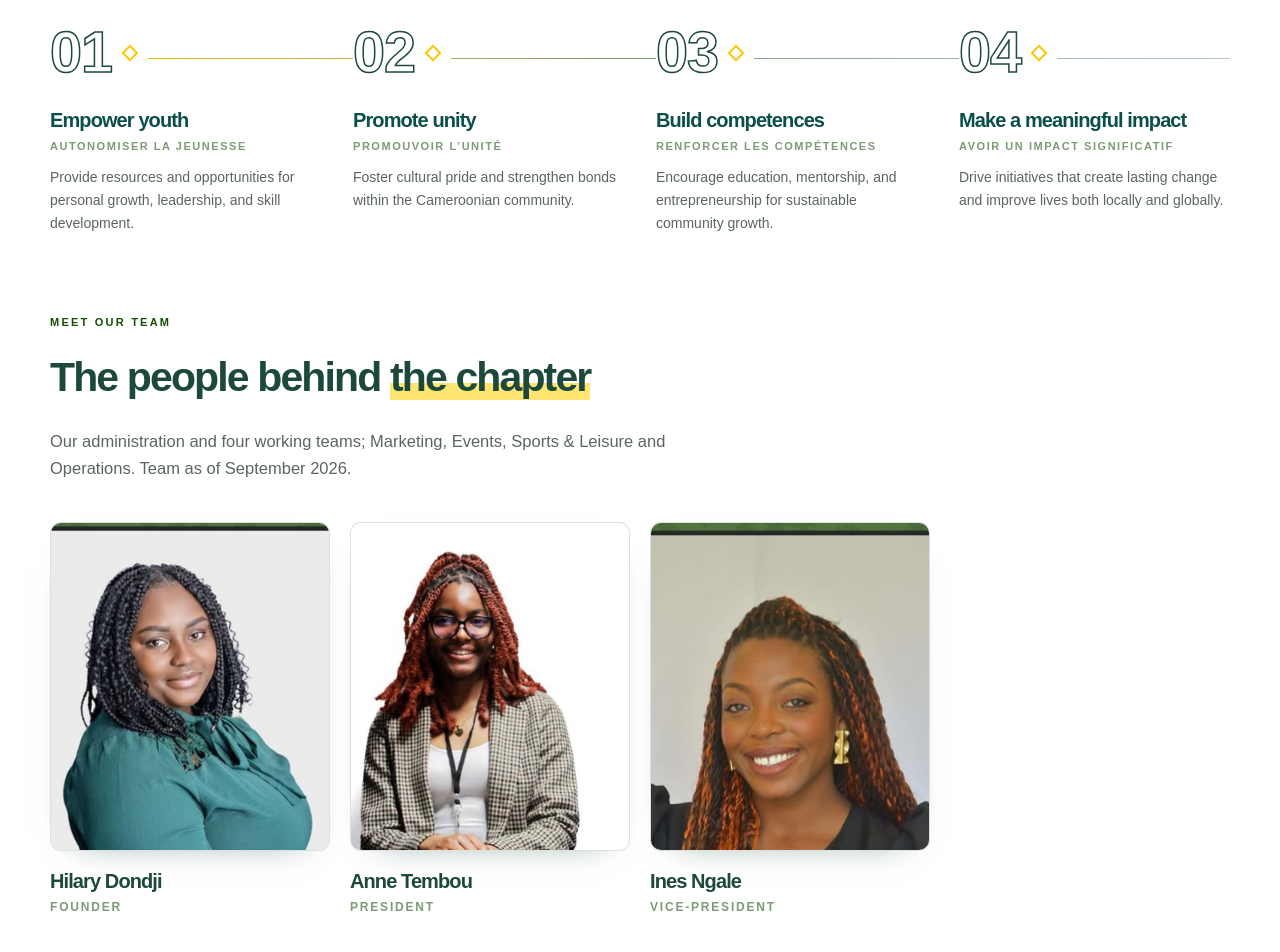
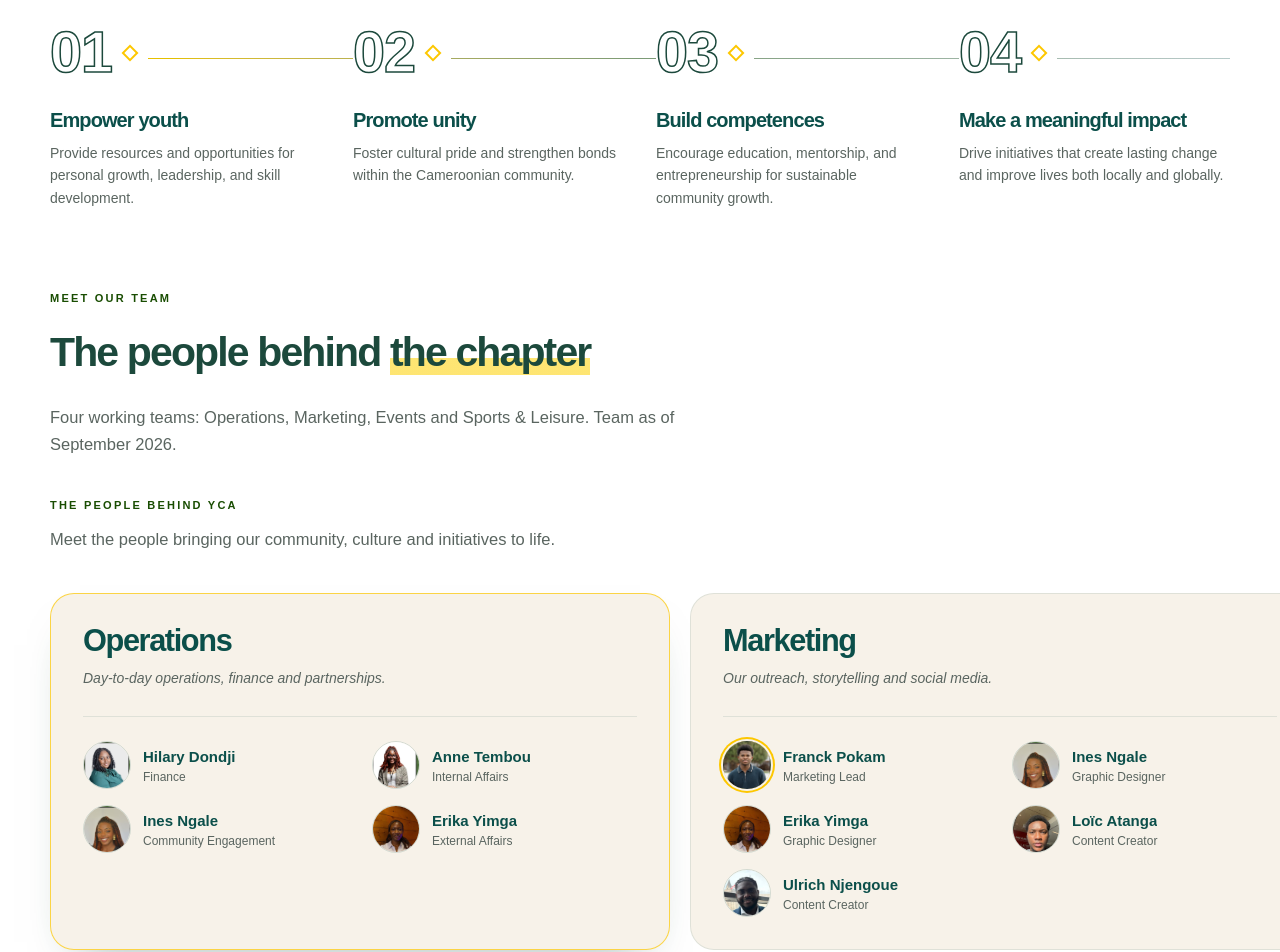
Before and after one commit to dzoibo/YCA-Website, a Next.js app: page / in a window 1280 px wide. Shown: the part 2920-3872 px from the top of the page. Built offline with nearby package versions, Linux system fonts and the light colour scheme.

Commit message:
fix: updaye team

```diff
--- a/components/LandingPage.tsx
+++ b/components/LandingPage.tsx
@@ -43,12 +43,16 @@ const photos = {
   euclide: "team-euclide.jpg",
   ivan: "team-ivan.jpg",
 } as const;
-const administration = [
-  [photos.hilary, "Hilary Dondji"],
-  [photos.anne, "Anne Tembou"],
-  [photos.ines, "Ines Ngale"],
-] as const;
 const departments = [
+  [
+    "operations",
+    [
+      [photos.hilary, "Hilary Dondji", false],
+      [photos.anne, "Anne Tembou", false],
+      [photos.ines, "Ines Ngale", false],
+      [photos.erika, "Erika Yimga", false],
+    ],
+  ],
   [
     "marketing",
     [
@@ -75,15 +79,6 @@ const departments = [
       [photos.ivan, "Ivan Dzoibo", true],
       [photos.fabiola, "Fabiola Maboga", false],
       [photos.euclide, "Euclide Wamba", false],
-    ],
-  ],
-  [
-    "operations",
-    [
-      [photos.hilary, "Hilary Dondji", false],
-      [photos.anne, "Anne Tembou", false],
-      [photos.ines, "Ines Ngale", false],
-      [photos.erika, "Erika Yimga", false],
     ],
   ],
 ] as const;
@@ -809,16 +804,11 @@ function About() {
           </div>
         </Reveal>
         <div className="mt-24">
-          <Reveal className="flex flex-col gap-3 sm:flex-row sm:items-end sm:justify-between">
-            <div>
-              <p className="eyebrow">{t.about.goalsEyebrow}</p>
-              <h3 className="font-display mt-4 text-[clamp(1.8rem,2.8vw,2.3rem)] font-extrabold leading-[1.1]">
-                <Title parts={t.about.goalsTitle} />
-              </h3>
-            </div>
-            <p className="font-display text-lg italic text-[#7c9b76]">
-              {t.about.goalsTagline}
-            </p>
+          <Reveal>
+            <p className="eyebrow">{t.about.goalsEyebrow}</p>
+            <h3 className="font-display mt-4 text-[clamp(1.8rem,2.8vw,2.3rem)] font-extrabold leading-[1.1]">
+              <Title parts={t.about.goalsTitle} />
+            </h3>
           </Reveal>
           <div className="relative mt-10 sm:mt-12">
             <motion.div
@@ -830,7 +820,7 @@ function About() {
               className="absolute inset-x-0 top-[2.1rem] hidden h-px origin-left bg-linear-to-r from-yellow-400 via-[#7c9b76] to-teal-900/30 lg:block"
             />
             <ol className="grid gap-8 sm:grid-cols-2 sm:gap-10 lg:grid-cols-4 lg:gap-8">
-              {t.about.goals.map(([title, other, copy], i) => (
+              {t.about.goals.map(([title, copy], i) => (
                 <motion.li
                   key={i}
                   initial={reduce ? false : { opacity: 0, y: 24 }}
@@ -852,10 +842,7 @@ function About() {
                   <h4 className="font-display mt-4 text-xl font-bold text-teal-900 sm:mt-6">
                     {title}
                   </h4>
-                  <p className="mt-1 text-[11px] font-bold uppercase tracking-[.14em] text-[#7c9b76]">
-                    {other}
-                  </p>
-                  <p className="mt-3 text-sm leading-relaxed text-[#5a6560]">
+                  <p className="mt-2 text-sm leading-relaxed text-[#5a6560]">
                     {copy}
                   </p>
                 </motion.li>
@@ -930,10 +917,7 @@ function TeamCarousel() {
             >
               <header className="flex items-start justify-between gap-4">
                 <div>
-                  <p className="text-[11px] font-bold uppercase tracking-[.18em] text-[#7c9b76]">
-                    {t.team.teamLabel} {String(i + 1).padStart(2, "0")}
-                  </p>
-                  <h3 className="font-display mt-2 text-[clamp(1.6rem,2.4vw,2rem)] font-extrabold leading-none text-teal-900">
+                  <h3 className="font-display text-[clamp(1.6rem,2.4vw,2rem)] font-extrabold leading-none text-teal-900">
                     {department.name}
                   </h3>
                   <p className="mt-3 text-sm italic text-[#5a6560]">
@@ -1019,28 +1003,7 @@ function Team() {
             {t.team.intro}
           </p>
         </Reveal>
-        <div className="mt-10 grid gap-5 sm:grid-cols-2 lg:grid-cols-4">
-          {administration.map(([image, name], i) => (
-            <Reveal key={name} delay={i * 0.05}>
-              <article>
-                <div className="photo-card aspect-[.85]">
-                  <Image
-                    src={`/assets/${image}`}
-                    alt={name}
-                    width={500}
-                    height={600}
-                    className="size-full object-cover object-top"
-                  />
-                </div>
-                <h3 className="mt-4 font-display text-xl font-bold">{name}</h3>
-                <p className="mt-1 text-xs font-bold uppercase tracking-[.15em] text-[#7c9b76]">
-                  {t.team.adminRoles[i]}
-                </p>
-              </article>
-            </Reveal>
-          ))}
-        </div>
-        <Reveal className="mt-16">
+        <Reveal className="mt-10">
           <p className="eyebrow">{t.team.peopleEyebrow}</p>
           <p className="mt-3 max-w-xl text-[16.5px] leading-relaxed text-[#5a6560]">
             {t.team.peopleIntro}
--- a/components/i18n.tsx
+++ b/components/i18n.tsx
@@ -66,26 +66,21 @@ const en = {
     ],
     goalsEyebrow: "Our goals",
     goalsTitle: ["Together, we ", "grow stronger", "."],
-    goalsTagline: `Ensemble, on avance${nb}!`,
     goals: [
       [
         "Empower youth",
-        "Autonomiser la jeunesse",
         "Provide resources and opportunities for personal growth, leadership, and skill development.",
       ],
       [
         "Promote unity",
-        "Promouvoir l’unité",
         "Foster cultural pride and strengthen bonds within the Cameroonian community.",
       ],
       [
         "Build competences",
-        "Renforcer les compétences",
         "Encourage education, mentorship, and entrepreneurship for sustainable community growth.",
       ],
       [
         "Make a meaningful impact",
-        "Avoir un impact significatif",
         "Drive initiatives that create lasting change and improve lives both locally and globally.",
       ],
     ],
@@ -94,13 +89,11 @@ const en = {
     eyebrow: "Meet our team",
     title: ["The people behind ", "the chapter", ""],
     intro:
-      "Our administration and four working teams; Marketing, Events, Sports & Leisure and Operations. Team as of September 2026.",
-    adminRoles: ["Founder", "President", "Vice-President"],
+      "Four working teams: Operations, Marketing, Events and Sports & Leisure. Team as of September 2026.",
     peopleEyebrow: "The people behind YCA",
     peopleIntro:
       "Meet the people bringing our community, culture and initiatives to life.",
     carousel: "YCA working teams",
-    teamLabel: "Team",
     members: (n: number) => `${n} members`,
     previous: "Previous team",
     next: "Next team",
@@ -244,22 +237,22 @@ const en = {
     body: "Join us for a vibrant series of events designed to connect, inspire, and empower our community.",
     loopTitle: "Stay in the loop",
     loopBody:
-      "Dates and details are shared as they're confirmed — follow @ycaottawagatineau on Instagram or join the WhatsApp community.",
+      "Dates and details are shared as they're confirmed, follow @ycaottawagatineau on Instagram or join the WhatsApp community.",
     categories: {
       culture: "Community & Culture",
       sports: "Sports & Recreation",
       wellness: "Support & Wellness",
     },
     items: [
-      ["SEP", "Sport Saturday", "Samedi Sportif"],
+      ["SEP", "Sport Saturday", ""],
       ["OCT 02", "Concert: Ya Levis", "Ottawa"],
-      ["OCT", "Fall Activity", "Activité d’Automne"],
-      ["OCT", "Pink October", "Octobre Rose"],
-      ["NOV", "Men’s Movember", "Movember pour les hommes"],
+      ["OCT", "Fall Activity", ""],
+      ["OCT", "Pink October", ""],
+      ["NOV", "Men’s Movember", ""],
       ["NOV", "Dimanche Taro", ""],
-      ["NOV", "Winter Activity", "Activité d’Hiver"],
-      ["DEC", "Christmas Potluck", "Potluck de Noël"],
-      ["FEB", "Youth Gala", "Gala des Jeunes"],
+      ["NOV", "Winter Activity", ""],
+      ["DEC", "Christmas Potluck", ""],
+      ["FEB", "Youth Gala", ""],
       [
         "AUG",
         "This Is Cameroon Gala",
@@ -341,26 +334,21 @@ const fr: Dict = {
     ],
     goalsEyebrow: "Nos objectifs",
     goalsTitle: ["Ensemble, ", "on avance", "."],
-    goalsTagline: "Together, we grow stronger!",
     goals: [
       [
         "Autonomiser la jeunesse",
-        "Empower youth",
         "Offrir des ressources et des opportunités pour la croissance personnelle, le leadership et le développement des compétences.",
       ],
       [
         "Promouvoir l’unité",
-        "Promote unity",
         "Favoriser la fierté culturelle et renforcer les liens au sein de la communauté camerounaise.",
       ],
       [
         "Renforcer les compétences",
-        "Build competences",
         "Encourager l’éducation, le mentorat et l’entrepreneuriat pour une croissance communautaire durable.",
       ],
       [
         "Avoir un impact significatif",
-        "Make a meaningful impact",
         "Mener des initiatives qui créent un changement durable et améliorent des vies, ici comme ailleurs.",
       ],
     ],
@@ -369,13 +357,11 @@ const fr: Dict = {
     eyebrow: "Notre équipe",
     title: ["Celles et ceux qui font ", "vivre la section", ""],
     intro:
-      "Notre administration et quatre équipes de travail : Marketing, Événements, Sports et loisirs, et Opérations. Équipe en date de septembre 2026.",
-    adminRoles: ["Fondatrice", "Présidente", "Vice-présidente"],
+      "Quatre équipes de travail : Opérations, Marketing, Événements, et Sports et loisirs. Équipe en date de septembre 2026.",
     peopleEyebrow: "Les visages de YCA",
     peopleIntro:
       "Découvrez les personnes qui font vivre notre communauté, notre culture et nos initiatives.",
     carousel: "Équipes de travail de YCA",
-    teamLabel: "Équipe",
     members: (n: number) => `${n} membres`,
     previous: "Équipe précédente",
     next: "Équipe suivante",
@@ -525,15 +511,15 @@ const fr: Dict = {
       wellness: "Soutien et bien-être",
     },
     items: [
-      ["SEPT", "Samedi Sportif", "Sport Saturday"],
+      ["SEPT", "Samedi Sportif", ""],
       ["2 OCT", `Concert${nb}: Ya Levis`, "Ottawa"],
-      ["OCT", "Activité d’Automne", "Fall Activity"],
-      ["OCT", "Octobre Rose", "Pink October"],
-      ["NOV", "Movember pour les hommes", "Men’s Movember"],
+      ["OCT", "Activité d’Automne", ""],
+      ["OCT", "Octobre Rose", ""],
+      ["NOV", "Movember pour les hommes", ""],
       ["NOV", "Dimanche Taro", ""],
-      ["NOV", "Activité d’Hiver", "Winter Activity"],
-      ["DÉC", "Potluck de Noël", "Christmas Potluck"],
-      ["FÉVR", "Gala des Jeunes", "Youth Gala"],
+      ["NOV", "Activité d’Hiver", ""],
+      ["DÉC", "Potluck de Noël", ""],
+      ["FÉVR", "Gala des Jeunes", ""],
       [
         "AOÛT",
         "Gala This Is Cameroon",
```
